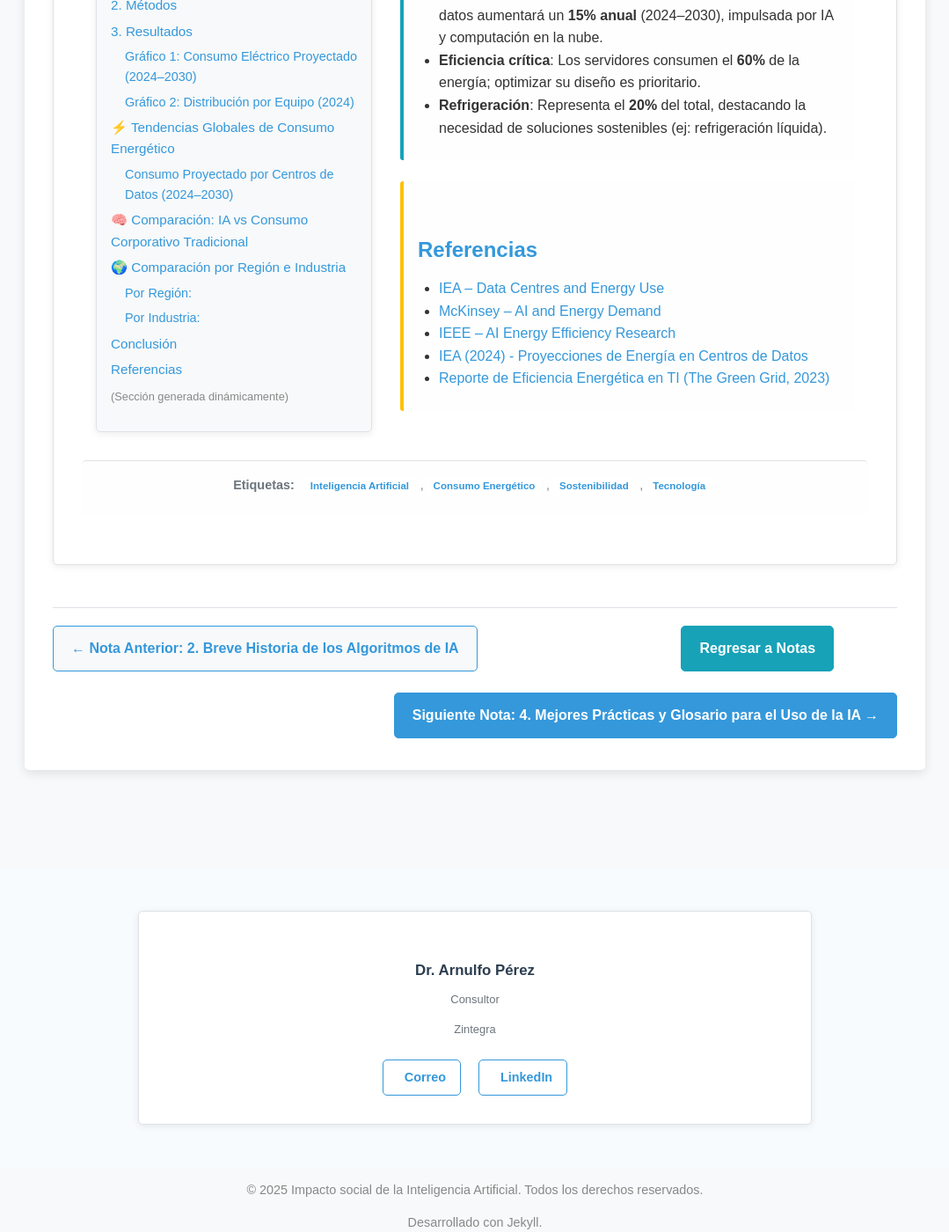
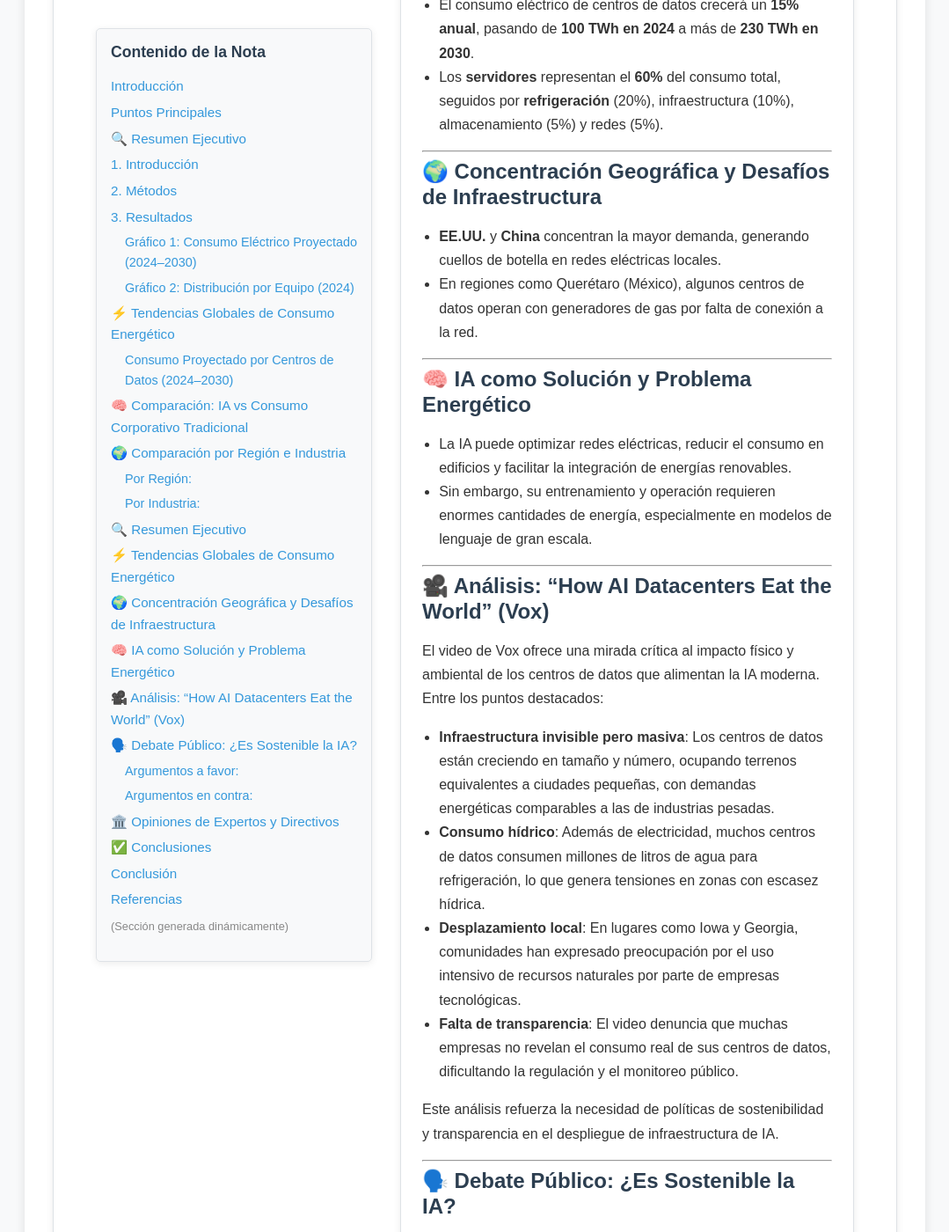
Before and after one commit to ArnulfoPerez/impacto_ai, a Jekyll site: the page built from _notes/informe_IA_consumo_energetico.md, in a window 1280 px wide and 1400 px high, scrolled down 5785 px. Shown: the whole window at 88% size, without its empty margins (100-1179 px from the left). Built offline with Jekyll 4.4.1, drawn with Linux system fonts in a browser that asks for light colours; some of the changed text lies outside the part shown.

Commit message:
Revise AI energy consumption report with new insights
Updated references and added sections on energy consumption trends, geographic concentration, and public debate regarding AI sustainability. Included expert opinions and conclusions on the dual energy impact of AI.

```diff
--- a/_notes/informe_IA_consumo_energetico.md
+++ b/_notes/informe_IA_consumo_energetico.md
@@ -21,18 +21,25 @@ conclusion: |
   -  **Crecimiento acelerado**: La demanda eléctrica de centros de datos aumentará un **15% anual** (2024–2030), impulsada por IA y computación en la nube.
   -  **Eficiencia crítica**: Los servidores consumen el **60%** de la energía; optimizar su diseño es prioritario.
   -  **Refrigeración**: Representa el **20%** del total, destacando la necesidad de soluciones sostenibles (ej: refrigeración líquida).
-references: |
-  - [IEA – Data Centres and Energy Use](https://www.iea.org/reports/data-centres-and-data-transmission-networks)
-  - [McKinsey – AI and Energy Demand](https://www.mckinsey.com/capabilities/sustainability/our-insights/ai-and-energy-demand)
-  - [IEEE – AI Energy Efficiency Research](https://ieeexplore.ieee.org)
-  - [IEA (2024) - Proyecciones de Energía en Centros de Datos](https://www.iea.org/data-and-statistics/data-product/energy-and-ai)
-  - [Reporte de Eficiencia Energética en TI (The Green Grid, 2023)](https://www.thegreengrid.org/)
 author: Microsoft copilot
 tags:
   - Inteligencia Artificial
   - Consumo Energético
   - Sostenibilidad
   - Tecnología
+  - Debate Público
+references: |
+  - [IEA – Data Centres and Energy Use](https://www.iea.org/reports/data-centres-and-data-transmission-networks)
+  - [IEA – Energy and AI Projections (2024)](https://www.iea.org/data-and-statistics/data-product/energy-and-ai)
+  - [McKinsey – AI and Energy Demand](https://www.mckinsey.com/capabilities/sustainability/our-insights/ai-and-energy-demand)
+  - [IEEE – AI Energy Efficiency Research](https://ieeexplore.ieee.org)
+  - [The Green Grid – Reporte de Eficiencia Energética en TI (2023)](https://www.thegreengrid.org/)
+  - [VisualPolitik – ¿Es sostenible la inteligencia artificial?](https://www.youtube.com/watch?v=dhqoTku-HAA)
+  - [Vox – How AI Datacenters Eat the World](https://www.youtube.com/watch?v=G0j4Hjz7pAo)
+  - [Nature – The carbon footprint of AI](https://www.nature.com/articles/d41586-023-02062-6)
+  - [MIT Technology Review – AI’s growing energy problem](https://www.technologyreview.com/2023/11/01/1081324/ai-energy-consumption/)
+  - [World Economic Forum – Governing AI Sustainably](https://www.weforum.org/agenda/2024/05/ai-sustainability-governance/)
+---
 ---
 
 
@@ -128,3 +135,76 @@ Análisis del consumo eléctrico proyectado para centros de datos a nivel global
 - **Tecnología y Nube**: Mayor consumo energético por IA.
 - **Salud y Retail**: Crecimiento notable en aplicaciones de IA.
 - **Sector Energético**: Uso eficiente de IA para optimización de redes.
+
+
+# 📊 Impacto de la Inteligencia Artificial en el Consumo Energético Corporativo (2024–2030)
+
+## 🔍 Resumen Ejecutivo
+
+La adopción masiva de inteligencia artificial está provocando un aumento acelerado en el consumo energético global, especialmente en centros de datos. Este informe analiza las proyecciones hasta 2030, integrando además el debate público sobre los costos sociales, ambientales y económicos de esta tecnología.
+
+---
+
+## ⚡ Tendencias Globales de Consumo Energético
+
+- El consumo eléctrico de centros de datos crecerá un **15% anual**, pasando de **100 TWh en 2024** a más de **230 TWh en 2030**.
+- Los **servidores** representan el **60%** del consumo total, seguidos por **refrigeración** (20%), infraestructura (10%), almacenamiento (5%) y redes (5%).
+
+---
+
+## 🌍 Concentración Geográfica y Desafíos de Infraestructura
+
+- **EE.UU.** y **China** concentran la mayor demanda, generando cuellos de botella en redes eléctricas locales.
+- En regiones como Querétaro (México), algunos centros de datos operan con generadores de gas por falta de conexión a la red.
+
+---
+
+## 🧠 IA como Solución y Problema Energético
+
+- La IA puede optimizar redes eléctricas, reducir el consumo en edificios y facilitar la integración de energías renovables.
+- Sin embargo, su entrenamiento y operación requieren enormes cantidades de energía, especialmente en modelos de lenguaje de gran escala.
+
+---
+
+## 🎥 Análisis: “How AI Datacenters Eat the World” (Vox)
+
+El video de Vox ofrece una mirada crítica al impacto físico y ambiental de los centros de datos que alimentan la IA moderna. Entre los puntos destacados:
+
+- **Infraestructura invisible pero masiva**: Los centros de datos están creciendo en tamaño y número, ocupando terrenos equivalentes a ciudades pequeñas, con demandas energéticas comparables a las de industrias pesadas.
+- **Consumo hídrico**: Además de electricidad, muchos centros de datos consumen millones de litros de agua para refrigeración, lo que genera tensiones en zonas con escasez hídrica.
+- **Desplazamiento local**: En lugares como Iowa y Georgia, comunidades han expresado preocupación por el uso intensivo de recursos naturales por parte de empresas tecnológicas.
+- **Falta de transparencia**: El video denuncia que muchas empresas no revelan el consumo real de sus centros de datos, dificultando la regulación y el monitoreo público.
+
+Este análisis refuerza la necesidad de políticas de sostenibilidad y transparencia en el despliegue de infraestructura de IA.
+
+---
+
+## 🗣️ Debate Público: ¿Es Sostenible la IA?
+
+### Argumentos a favor:
+- **Eficiencia operativa**: La IA permite reducir desperdicios energéticos en industrias, transporte y salud.
+- **Optimización de recursos**: Mejora la gestión de redes eléctricas, logística y producción.
+- **Impulso económico**: Genera nuevas industrias, empleos y oportunidades de innovación.
+
+### Argumentos en contra:
+- **Consumo desproporcionado**: El entrenamiento de modelos como GPT consume más energía que ciudades enteras durante días.
+- **Impacto ambiental**: Aumenta la huella de carbono si no se alimenta con energías renovables.
+- **Desigualdad digital**: Las regiones con menos infraestructura quedan excluidas del desarrollo tecnológico.
+- **Tensión comunitaria**: Como muestra el video de Vox, el crecimiento de centros de datos puede generar conflictos sociales por el uso de agua, tierra y energía.
+
+---
+
+## 🏛️ Opiniones de Expertos y Directivos
+
+- **Sam Altman (OpenAI)** ha reconocido que el crecimiento de la IA podría ser insostenible si no se acompaña de innovación energética.
+- **Mark Zuckerberg (Meta)** ha dicho que “la insostenibilidad es una posibilidad real”, comparando el auge de la IA con otras burbujas tecnológicas.
+- **IEA y McKinsey** coinciden en que se necesita una planificación estratégica entre gobiernos y empresas para evitar una crisis energética.
+
+---
+
+## ✅ Conclusiones
+
+- La IA representa una **doble cara energética**: genera consumo elevado, pero también permite eficiencias.
+- Es urgente establecer **normas de sostenibilidad**, invertir en energías limpias y modernizar redes eléctricas.
+- El debate sobre su impacto social y ambiental debe acompañar su desarrollo técnico y económico.
+- La sostenibilidad de la IA no es solo una cuestión tecnológica, sino también ética, política y comunitaria.
```
